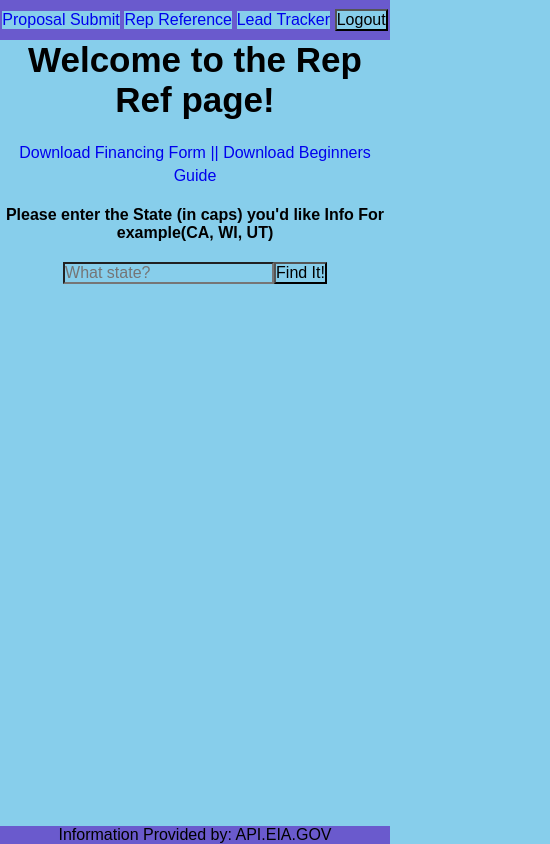
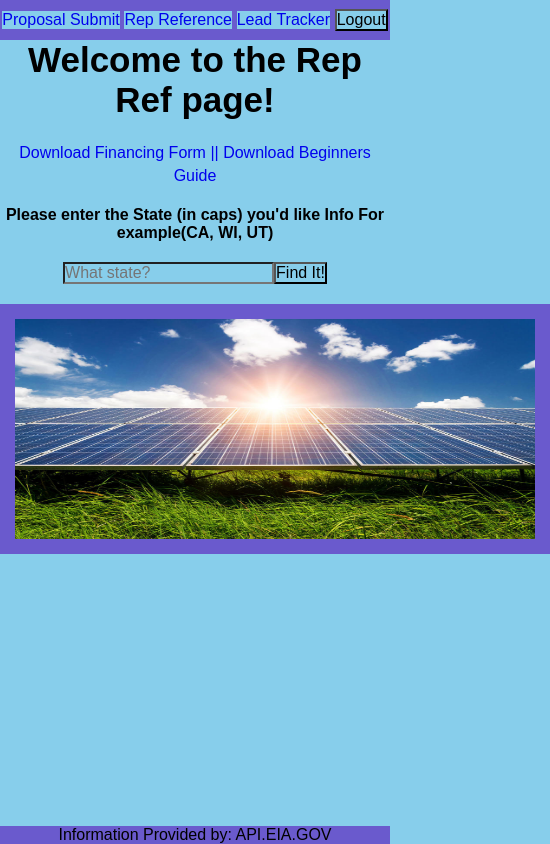
Before and after one commit to BeZen13/Made-Solar-App, a React (Create React App) app in the folder client/: page /Files in a window 390 px wide. Shown: the whole page, 550 px wide, since content can reach past the window. Built offline with nearby package versions, Linux system fonts and the light colour scheme; sample sign-in values are in the browser's storage.

Commit message:
added image and responsivness

```diff
--- a/client/src/components/Files.js
+++ b/client/src/components/Files.js
@@ -1,5 +1,6 @@
 import React, { useState } from 'react'
 import axios from 'axios'
+import solar1 from './solar1.jpg'
 
 
 
@@ -60,6 +61,7 @@ export default function Files(){
             }}>Find It!</button>
 
 
+
             <p className="stateInfo">{theData.map(dataUno =>
                 <p key={dataUno.i}>{dataUno.name}
                     <h3>Measured in Thousand MegawattHours</h3><br/>
@@ -76,6 +78,8 @@ export default function Files(){
                 </p>
             )}</p>
 
+            <img src={solar1} className="pic"></img>
+
             <footer style={{
                 position: "fixed",
                 bottom: "0",
--- a/client/src/css/styles.css
+++ b/client/src/css/styles.css
@@ -151,3 +151,27 @@
     align-items: center;
     height: 100vh;
 }
+@media only screen and (max-width: 1500px)
+{.pic{
+  display: block;
+  height: 450px;
+  width: 1100px;
+  margin-left: auto;
+  margin-right: auto;
+  border: slateblue solid 15px;
+
+}}
+
+@media only screen and (max-width: 850px)
+{.pic{
+
+  height: 350px;
+  width: 700px;
+}}
+
+@media only screen and (max-width: 600px)
+{.pic{
+
+  height: 250px;
+  width: 550px;
+}}
```
Also changed, not shown: client/src/components/solar1.jpg (added).
